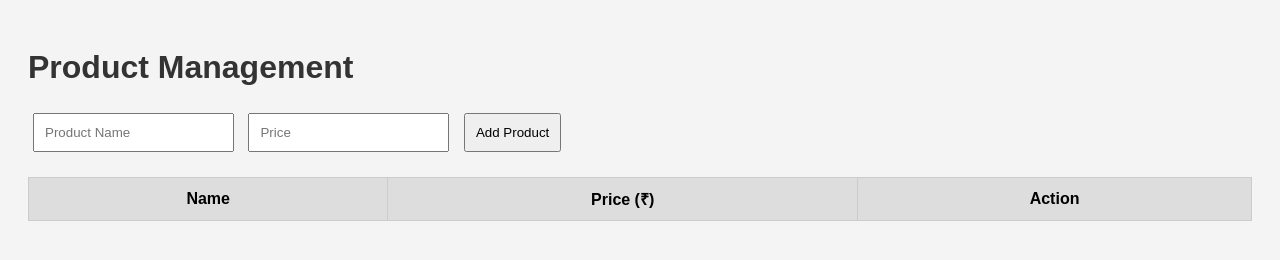
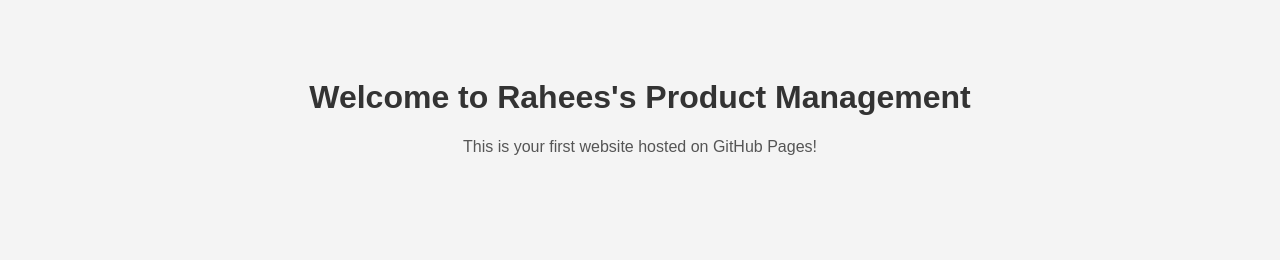
Before and after one commit to mohamadraish/rahees123.github.io, a plain HTML site: page index.html in a window 1280 px wide. Drawn offline with Linux system fonts and the light colour scheme.

Commit message:
Add files via upload

```diff
--- a/index.html
+++ b/index.html
@@ -1,91 +1,18 @@
 
 <!DOCTYPE html>
-<html lang="en">
+<html>
 <head>
+  <title>Rahees Product Management</title>
   <meta charset="UTF-8">
-  <title>Product Management</title>
   <meta name="viewport" content="width=device-width, initial-scale=1.0">
   <style>
-    body {
-      font-family: Arial, sans-serif;
-      padding: 20px;
-      background-color: #f4f4f4;
-    }
-    h1 {
-      color: #333;
-    }
-    input, button {
-      padding: 10px;
-      margin: 5px;
-    }
-    table {
-      width: 100%;
-      border-collapse: collapse;
-      margin-top: 20px;
-    }
-    th, td {
-      border: 1px solid #ccc;
-      padding: 10px;
-      text-align: center;
-    }
-    th {
-      background-color: #ddd;
-    }
+    body { font-family: Arial, sans-serif; background-color: #f4f4f4; text-align: center; padding: 50px; }
+    h1 { color: #333; }
+    p { color: #555; }
   </style>
 </head>
 <body>
-
-  <h1>Product Management</h1>
-
-  <input type="text" id="productName" placeholder="Product Name">
-  <input type="number" id="productPrice" placeholder="Price">
-  <button onclick="addProduct()">Add Product</button>
-
-  <table>
-    <thead>
-      <tr>
-        <th>Name</th>
-        <th>Price (₹)</th>
-        <th>Action</th>
-      </tr>
-    </thead>
-    <tbody id="productList"></tbody>
-  </table>
-
-  <script>
-    let products = [];
-
-    function addProduct() {
-      const name = document.getElementById('productName').value;
-      const price = document.getElementById('productPrice').value;
-
-      if (name && price) {
-        products.push({ name, price });
-        renderProducts();
-        document.getElementById('productName').value = '';
-        document.getElementById('productPrice').value = '';
-      }
-    }
-
-    function deleteProduct(index) {
-      products.splice(index, 1);
-      renderProducts();
-    }
-
-    function renderProducts() {
-      const list = document.getElementById('productList');
-      list.innerHTML = '';
-      products.forEach((product, index) => {
-        list.innerHTML += `
-          <tr>
-            <td>${product.name}</td>
-            <td>${product.price}</td>
-            <td><button onclick="deleteProduct(${index})">Delete</button></td>
-          </tr>
-        `;
-      });
-    }
-  </script>
-
+  <h1>Welcome to Rahees's Product Management</h1>
+  <p>This is your first website hosted on GitHub Pages!</p>
 </body>
 </html>
```
